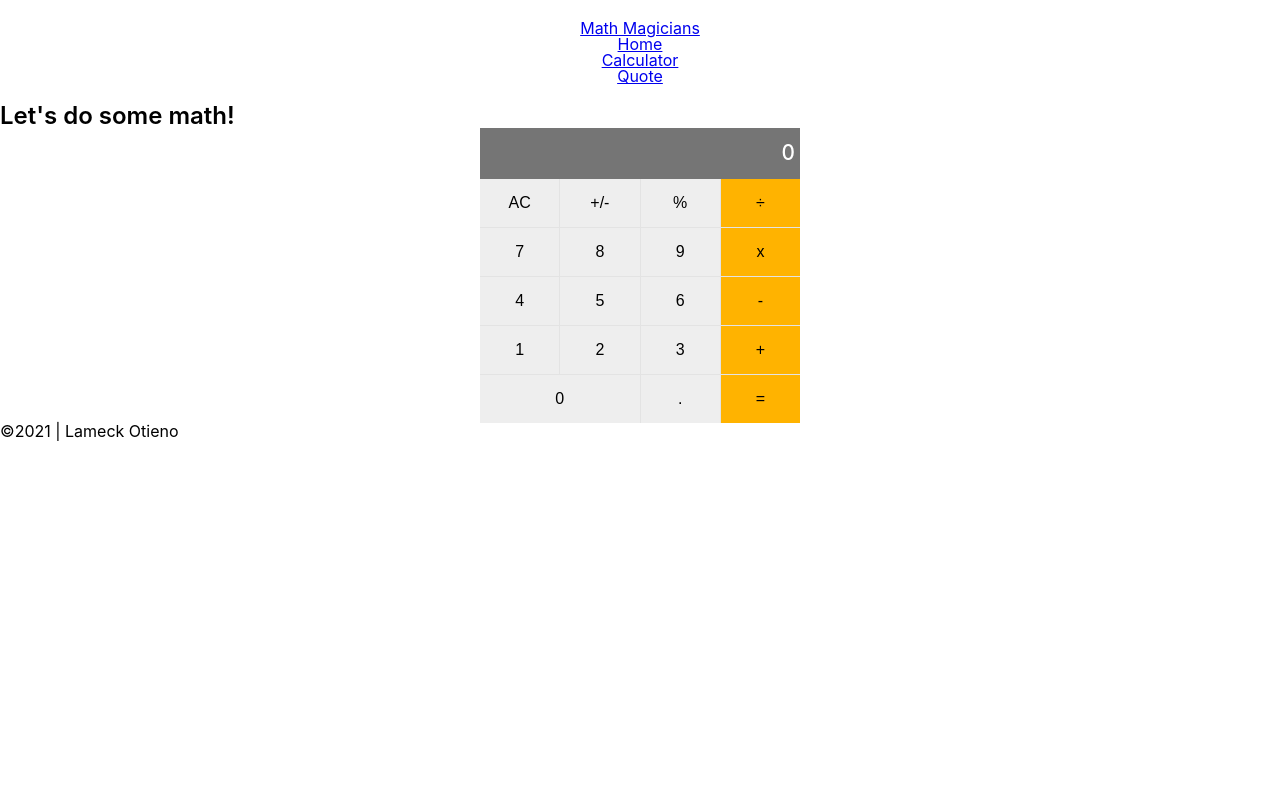
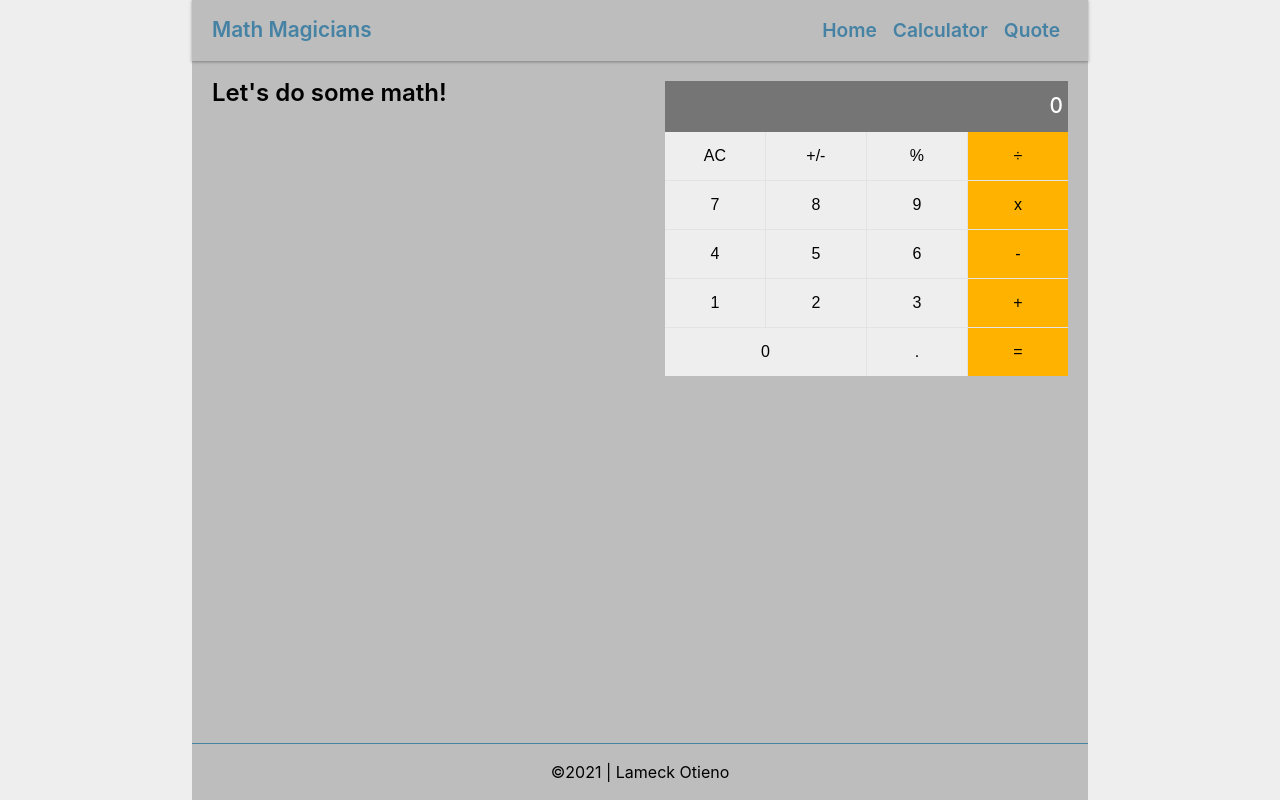
Before and after one commit to Lameck1/math-magicians, a React (Create React App) app: page /calculator in a window 1280 px wide. Built offline with nearby package versions, Linux system fonts and the light colour scheme.

Commit message:
Add CSS style to components

```diff
--- a/src/assets/css/style.css
+++ b/src/assets/css/style.css
@@ -16,11 +16,76 @@ body {
     sans-serif;
   -webkit-font-smoothing: antialiased;
   -moz-osx-font-smoothing: grayscale;
+  background-color: #eee;
+}
+
+#root {
+  width: 70%;
+  margin: 0 auto;
+  background-color: #bdbdbd;
+}
+
+.logo {
+  font-size: 1.3rem;
+  font-weight: 600;
+  color: #4582a4;
+}
+
+.App {
+  flex-direction: column;
+  min-height: 100vh;
+}
+
+a {
+  text-decoration: none;
+}
+
+p,
+h1 {
+  padding: 20px;
+}
+
+p {
+  line-height: 2.1;
+  font-weight: 400;
+  font-size: 1.3rem;
+}
+
+.nav-link {
+  color: #4582a4;
+  padding: 0 8px;
+  font-size: 1.2rem;
+  text-decoration: none;
+  font-weight: 600;
+}
+
+.nav-link:hover,
+.logo:hover {
+  color: #ffecda;
+}
+
+.d-flex {
+  display: flex;
 }
 
 header {
-  text-align: center;
-  padding: 20px 0;
+  padding: 20px;
+  align-items: center;
+  justify-content: space-between;
+  box-shadow: rgba(60, 64, 67, 0.3) 0 1px 2px 0, rgba(60, 64, 67, 0.15) 0 1px 3px 1px;
+}
+
+section {
+  width: 100%;
+  flex: 1;
+}
+
+article {
+  padding: 20px;
+}
+
+.nav-links {
+  align-items: center;
 }
 
 h1 {
@@ -28,9 +93,15 @@ h1 {
   font-weight: 600;
 }
 
+.calculator-sect {
+  justify-content: space-between;
+  align-items: flex-start;
+}
+
 .calculator {
-  margin: 0 auto;
-  width: 25%;
+  align-items: flex-start;
+  width: 45%;
+  padding: 20px;
 }
 
 .buttons-grid {
@@ -65,6 +136,7 @@ h1 {
 .output {
   display: flex;
   align-items: center;
+  width: 100%;
 }
 
 .output span {
@@ -76,8 +148,15 @@ h1 {
   flex: 1;
   background-color: #757575;
   text-align: end;
+  width: 100%;
 }
 
 .operator {
   background-color: #ffb300;
 }
+
+footer {
+  text-align: center;
+  padding: 20px;
+  border-top: 1px solid #4582a4;
+}
```
